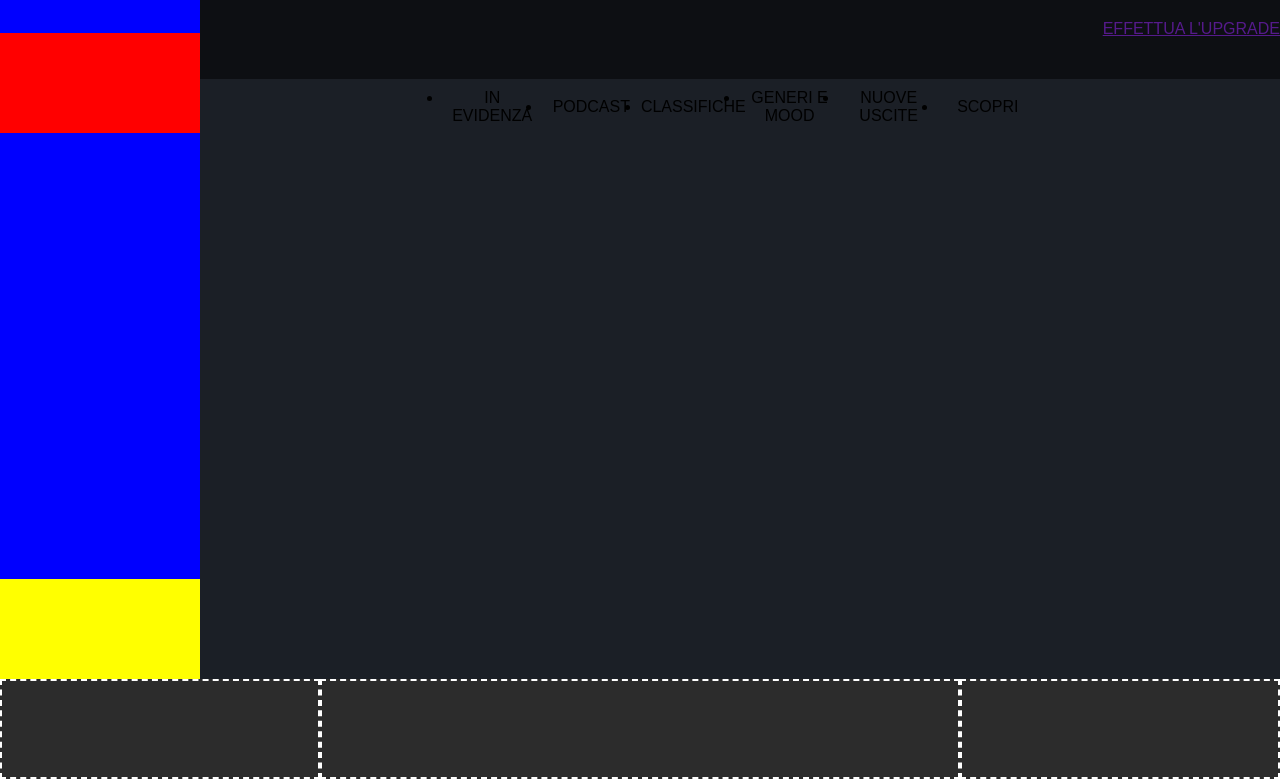
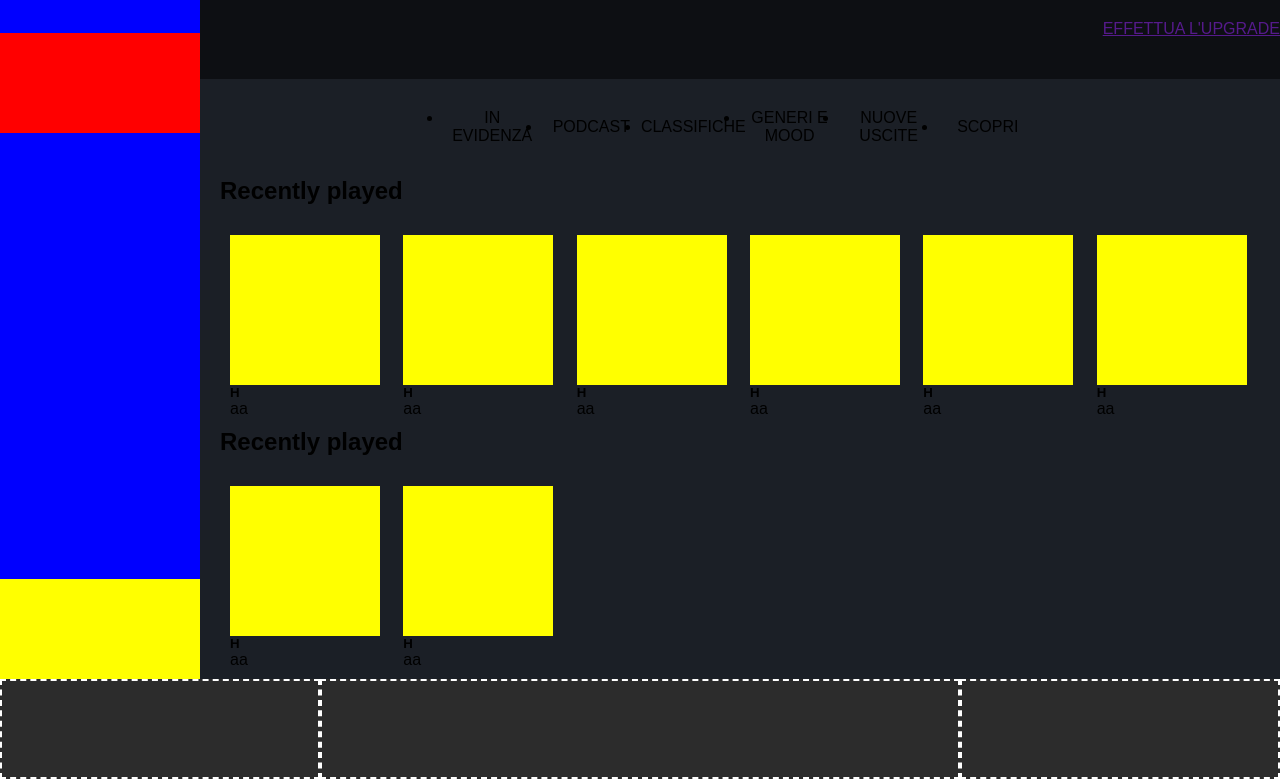
Before and after one commit to Massimiliano214/html-css-spotifyweb, a plain HTML site: page index.html in a window 1280 px wide. Shown: the part 21-800 px from the top of the page. Drawn offline with Linux system fonts and the light colour scheme.

Commit message:
main layout all versions

```diff
--- a/css/style.css
+++ b/css/style.css
@@ -27,6 +27,11 @@ body {
     width: 100%;
 }
 
+.img {
+    max-width: 150px;
+    height: 150px;
+    background-color: yellow;
+}
 
 /* fine debug */
 
@@ -75,6 +80,8 @@ main {
 
 #esplora {
     width: 100%;
+    padding: 20px;
+    overflow-y: scroll;
 }
 .categorie {
     padding-top: 100px;
@@ -91,6 +98,19 @@ main {
 .categorie_list li {
     width: calc(100% / 4);
     margin-bottom: 2rem;
+}
+
+.recenti h2 {
+    padding-bottom: 20px;
+}
+
+.recenti_list {
+    flex-wrap: wrap;
+}
+
+.brano {
+    width: 50%;
+    padding: 10px;
 }
 footer {
     background-color: var(--gray-f);
@@ -134,10 +154,16 @@ footer {
     .categorie_list li {
         width: calc(100% / 5);
     }
+    .brano {
+        width: 25%;
+    }
 }
 
 @media screen and (min-width: 992px) {
     .categorie_list li {
         width: calc(100% / 6);
     }
+    .brano {
+        width: calc(100% / 6);
+    }
 }
--- a/index.html
+++ b/index.html
@@ -62,6 +62,106 @@
                     <li>SCOPRI</li>
                 </ul>
             </nav>
+
+            <div class="recenti">
+                <h2>Recently played</h2>
+
+                <div class="recenti_list flex">
+                    <div class="brano">
+                        <div class="img">
+                            <img src="" alt="">
+                        </div>
+                        <h5>H</h5>
+                        <span>aa</span>
+                    </div>
+
+                    <div class="brano">
+                        <div class="img">
+                            <img src="" alt="">
+                        </div>
+                        <h5>H</h5>
+                        <span>aa</span>
+                    </div>
+
+                    <div class="brano">
+                        <div class="img">
+                            <img src="" alt="">
+                        </div>
+                        <h5>H</h5>
+                        <span>aa</span>
+                    </div>
+
+                    <div class="brano">
+                        <div class="img">
+                            <img src="" alt="">
+                        </div>
+                        <h5>H</h5>
+                        <span>aa</span>
+                    </div>
+
+                    <div class="brano">
+                        <div class="img">
+                            <img src="" alt="">
+                        </div>
+                        <h5>H</h5>
+                        <span>aa</span>
+                    </div>
+
+                    <div class="brano">
+                        <div class="img">
+                            <img src="" alt="">
+                        </div>
+                        <h5>H</h5>
+                        <span>aa</span>
+                    </div>
+
+                </div>
+            </div>
+
+            <div class="recenti">
+                <h2>Recently played</h2>
+
+                <div class="recenti_list flex">
+                    <div class="brano">
+                        <div class="img">
+                            <img src="" alt="">
+                        </div>
+                        <h5>H</h5>
+                        <span>aa</span>
+                    </div>
+
+                    <div class="brano">
+                        <div class="img">
+                            <img src="" alt="">
+                        </div>
+                        <h5>H</h5>
+                        <span>aa</span>
+                    </div>
+                </div>
+            </div>
+
+            <div class="recenti">
+                <h2>Recently played</h2>
+
+                <div class="recenti_list flex">
+                    <div class="brano">
+                        <div class="img">
+                            <img src="" alt="">
+                        </div>
+                        <h5>H</h5>
+                        <span>aa</span>
+                    </div>
+
+                    <div class="brano">
+                        <div class="img">
+                            <img src="" alt="">
+                        </div>
+                        <h5>H</h5>
+                        <span>aa</span>
+                    </div>
+                </div>
+            </div>
+        </div>
         </section>
     </main>
 
```
